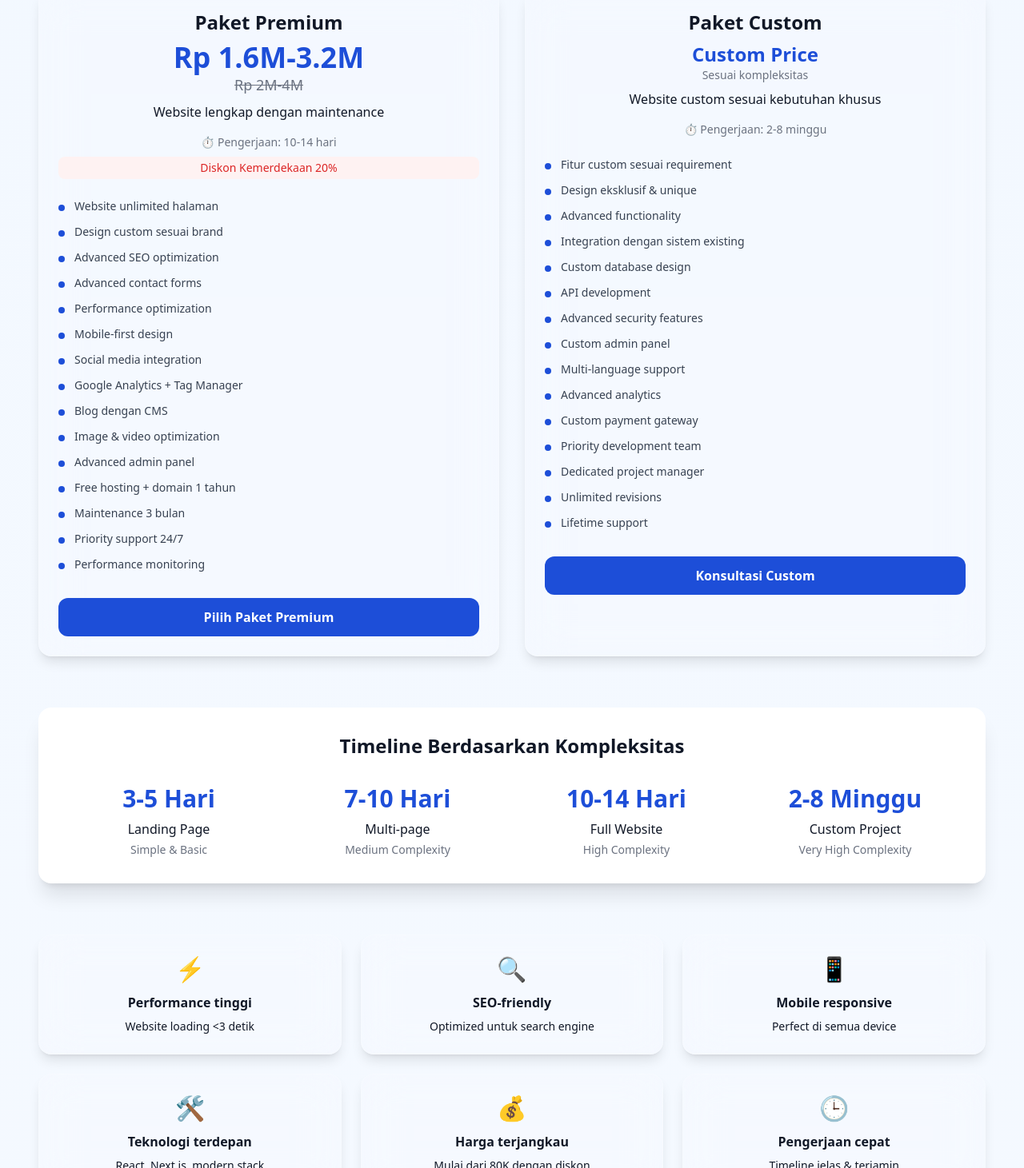
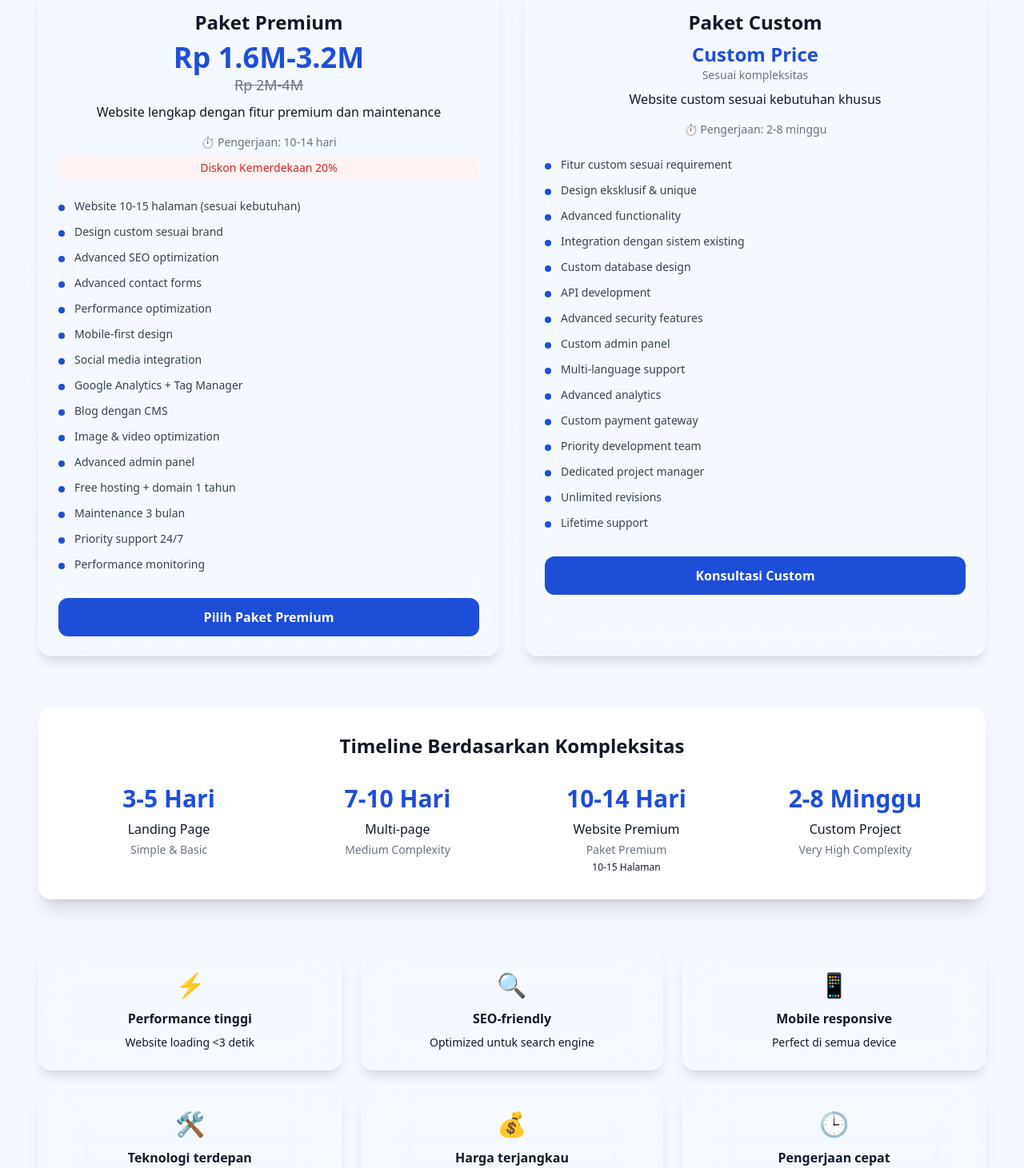
Before and after one commit to steavengalang/ChillCode, a React (Vite) app: page / in a window 1280 px wide. Shown: the part 3889-5350 px from the top of the page at 80% size. Built offline with nearby package versions, Linux system fonts and the light colour scheme.

Commit message:
Update paket Premium: batasi maksimal 10-15 halaman, tidak unlimited

```diff
--- a/src/components/Process.jsx
+++ b/src/components/Process.jsx
@@ -183,9 +183,9 @@ export default function Process() {
             </div>
             <div className="text-center">
               <div className="text-3xl font-bold text-primary-700 mb-2">10-14 Hari</div>
-              <div className="text-graytext-600">Website Lengkap</div>
+              <div className="text-graytext-600">Website Premium</div>
               <div className="text-sm text-graytext-500 mt-1">Paket Premium</div>
-              <div className="text-xs text-graytext-400 mt-1">High Complexity</div>
+              <div className="text-xs text-graytext-400 mt-1">10-15 Halaman</div>
             </div>
             <div className="text-center">
               <div className="text-3xl font-bold text-primary-700 mb-2">2-8 Minggu</div>
--- a/src/components/Services.jsx
+++ b/src/components/Services.jsx
@@ -52,9 +52,9 @@ const packages = [
     originalPrice: '2M-4M',
     discountedPrice: '1.6M-3.2M',
     discount: '20%',
-    description: 'Website lengkap dengan maintenance',
+    description: 'Website lengkap dengan fitur premium dan maintenance',
     features: [
-      'Website unlimited halaman',
+      'Website 10-15 halaman (sesuai kebutuhan)',
       'Design custom sesuai brand',
       'Advanced SEO optimization',
       'Advanced contact forms',
@@ -241,8 +241,9 @@ export default function Services() {
             </div>
             <div className="text-center">
               <div className="text-3xl font-bold text-primary-700 mb-2">10-14 Hari</div>
-              <div className="text-graytext-600">Full Website</div>
-              <div className="text-sm text-graytext-500 mt-1">High Complexity</div>
+              <div className="text-graytext-600">Website Premium</div>
+              <div className="text-sm text-graytext-500 mt-1">Paket Premium</div>
+              <div className="text-xs text-graytext-400 mt-1">10-15 Halaman</div>
             </div>
             <div className="text-center">
               <div className="text-3xl font-bold text-primary-700 mb-2">2-8 Minggu</div>
```
Also changed, not shown: 18 other files (tests, documents, lock files or other folders).
